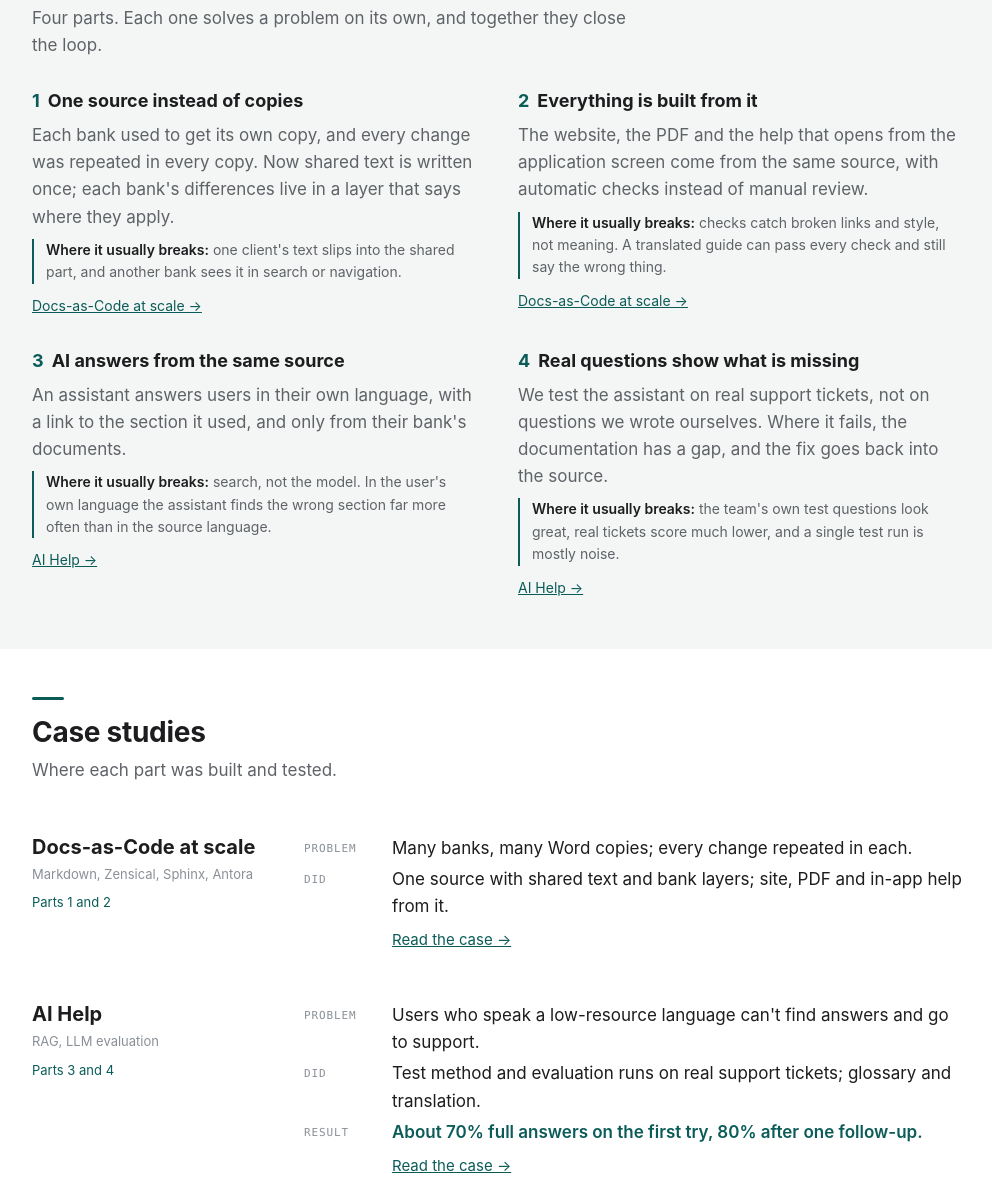
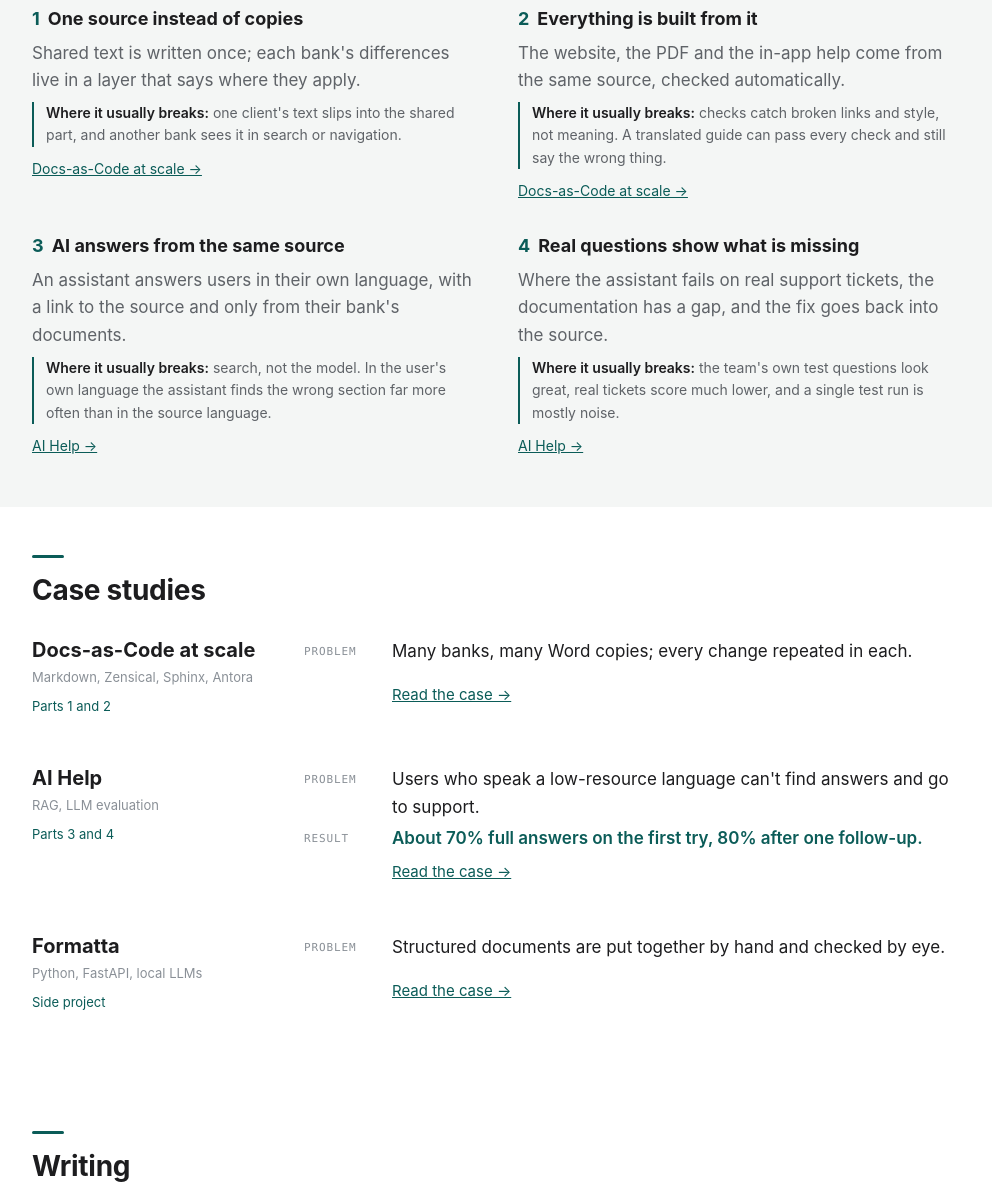
Before and after one commit to arechowska/arechowska.github.io, a plain HTML site: page index.html in a window 1280 px wide. Shown: the part 681-1867 px from the top of the page, without its empty margins (142-1134 px from the left). Drawn offline with Linux system fonts and the light colour scheme.

Commit message:
Shorter home: one-line steps, no intros, problem and result per case

```diff
--- a/index.html
+++ b/index.html
@@ -144,18 +144,16 @@ footer{padding:28px 0 40px;color:var(--faint);font-size:14px}
 
 <section class="band" id="how"><div class="wrap">
   <h2>How it works</h2>
-  <p class="intro">Four parts. Each one solves a problem on its own, and together they close the loop.</p>
   <div class="steps">
-    <div class="step"><h3><i>1</i>One source instead of copies</h3><p>Each bank used to get its own copy, and every change was repeated in every copy. Now shared text is written once; each bank's differences live in a layer that says where they apply.</p><p class="breaks"><b>Where it usually breaks:</b> one client's text slips into the shared part, and another bank sees it in search or navigation.</p><a class="proof" href="https://arechowska.github.io/docs-as-code-case/">Docs-as-Code at scale →</a></div>
-    <div class="step"><h3><i>2</i>Everything is built from it</h3><p>The website, the PDF and the help that opens from the application screen come from the same source, with automatic checks instead of manual review.</p><p class="breaks"><b>Where it usually breaks:</b> checks catch broken links and style, not meaning. A translated guide can pass every check and still say the wrong thing.</p><a class="proof" href="https://arechowska.github.io/docs-as-code-case/">Docs-as-Code at scale →</a></div>
-    <div class="step"><h3><i>3</i>AI answers from the same source</h3><p>An assistant answers users in their own language, with a link to the section it used, and only from their bank's documents.</p><p class="breaks"><b>Where it usually breaks:</b> search, not the model. In the user's own language the assistant finds the wrong section far more often than in the source language.</p><a class="proof" href="https://arechowska.github.io/ai-help-case/">AI Help →</a></div>
-    <div class="step"><h3><i>4</i>Real questions show what is missing</h3><p>We test the assistant on real support tickets, not on questions we wrote ourselves. Where it fails, the documentation has a gap, and the fix goes back into the source.</p><p class="breaks"><b>Where it usually breaks:</b> the team's own test questions look great, real tickets score much lower, and a single test run is mostly noise.</p><a class="proof" href="https://arechowska.github.io/ai-help-case/">AI Help →</a></div>
+    <div class="step"><h3><i>1</i>One source instead of copies</h3><p>Shared text is written once; each bank's differences live in a layer that says where they apply.</p><p class="breaks"><b>Where it usually breaks:</b> one client's text slips into the shared part, and another bank sees it in search or navigation.</p><a class="proof" href="https://arechowska.github.io/docs-as-code-case/">Docs-as-Code at scale →</a></div>
+    <div class="step"><h3><i>2</i>Everything is built from it</h3><p>The website, the PDF and the in-app help come from the same source, checked automatically.</p><p class="breaks"><b>Where it usually breaks:</b> checks catch broken links and style, not meaning. A translated guide can pass every check and still say the wrong thing.</p><a class="proof" href="https://arechowska.github.io/docs-as-code-case/">Docs-as-Code at scale →</a></div>
+    <div class="step"><h3><i>3</i>AI answers from the same source</h3><p>An assistant answers users in their own language, with a link to the source and only from their bank's documents.</p><p class="breaks"><b>Where it usually breaks:</b> search, not the model. In the user's own language the assistant finds the wrong section far more often than in the source language.</p><a class="proof" href="https://arechowska.github.io/ai-help-case/">AI Help →</a></div>
+    <div class="step"><h3><i>4</i>Real questions show what is missing</h3><p>Where the assistant fails on real support tickets, the documentation has a gap, and the fix goes back into the source.</p><p class="breaks"><b>Where it usually breaks:</b> the team's own test questions look great, real tickets score much lower, and a single test run is mostly noise.</p><a class="proof" href="https://arechowska.github.io/ai-help-case/">AI Help →</a></div>
   </div>
 </div></section>
 
 <section id="cases"><div class="wrap">
   <h2>Case studies</h2>
-  <p class="intro">Where each part was built and tested.</p>
 
   <article class="case">
     <div>
@@ -165,7 +163,6 @@ footer{padding:28px 0 40px;color:var(--faint);font-size:14px}
     </div>
     <dl>
       <dt>Problem</dt><dd>Many banks, many Word copies; every change repeated in each.</dd>
-      <dt>Did</dt><dd>One source with shared text and bank layers; site, PDF and in-app help from it.</dd>
 
       <dd class="go"><a href="https://arechowska.github.io/docs-as-code-case/">Read the case →</a></dd>
     </dl>
@@ -179,7 +176,6 @@ footer{padding:28px 0 40px;color:var(--faint);font-size:14px}
     </div>
     <dl>
       <dt>Problem</dt><dd>Users who speak a low-resource language can't find answers and go to support.</dd>
-      <dt>Did</dt><dd>Test method and evaluation runs on real support tickets; glossary and translation.</dd>
       <dt>Result</dt><dd class="res">About 70% full answers on the first try, 80% after one follow-up.</dd>
       <dd class="go"><a href="https://arechowska.github.io/ai-help-case/">Read the case →</a></dd>
     </dl>
@@ -193,7 +189,6 @@ footer{padding:28px 0 40px;color:var(--faint);font-size:14px}
     </div>
     <dl>
       <dt>Problem</dt><dd>Structured documents are put together by hand and checked by eye.</dd>
-      <dt>Did</dt><dd>A tool that builds documents from templates and your sources, then checks them.</dd>
 
       <dd class="go"><a href="https://arechowska.github.io/formatta/">Read the case →</a></dd>
     </dl>
@@ -202,7 +197,6 @@ footer{padding:28px 0 40px;color:var(--faint);font-size:14px}
 
 <section id="writing"><div class="wrap">
   <h2>Writing</h2>
-  <p class="intro">Research notes from this work.</p>
   <ul class="list">
     <li class="soon"><span class="when">soon</span><span class="t">Our questions vs real ones</span><span class="d">What happened when we tested an AI documentation assistant on real support tickets.</span></li>
   </ul>
@@ -220,11 +214,10 @@ footer{padding:28px 0 40px;color:var(--faint);font-size:14px}
 
 <section id="tools"><div class="wrap">
   <h2>Tools</h2>
-  <p class="intro">Open-source pieces of the pipeline.</p>
   <ul class="list">
     <li><a class="t" href="https://github.com/arechowska/docs-toolkit">docs-toolkit</a><span class="d">Markdown checks, a pre-commit hook and screenshot automation.</span></li>
     <li><a class="t" href="https://github.com/arechowska/zensical-to-pdf">zensical-to-pdf</a><span class="d">PDF export for Zensical and MkDocs sites.</span></li>
-    <li><a class="t" href="https://github.com/arechowska/ib-docs-zensical">ib-docs-zensical</a><span class="d">A documentation site for an internet banking product.</span></li>
+    <li><a class="t" href="https://internet-bank-docs-02ed91.gitlab.io/en/">IB Docs</a><span class="d">A demo documentation site for an internet banking product.</span></li>
   </ul>
 </div></section>
 
```
